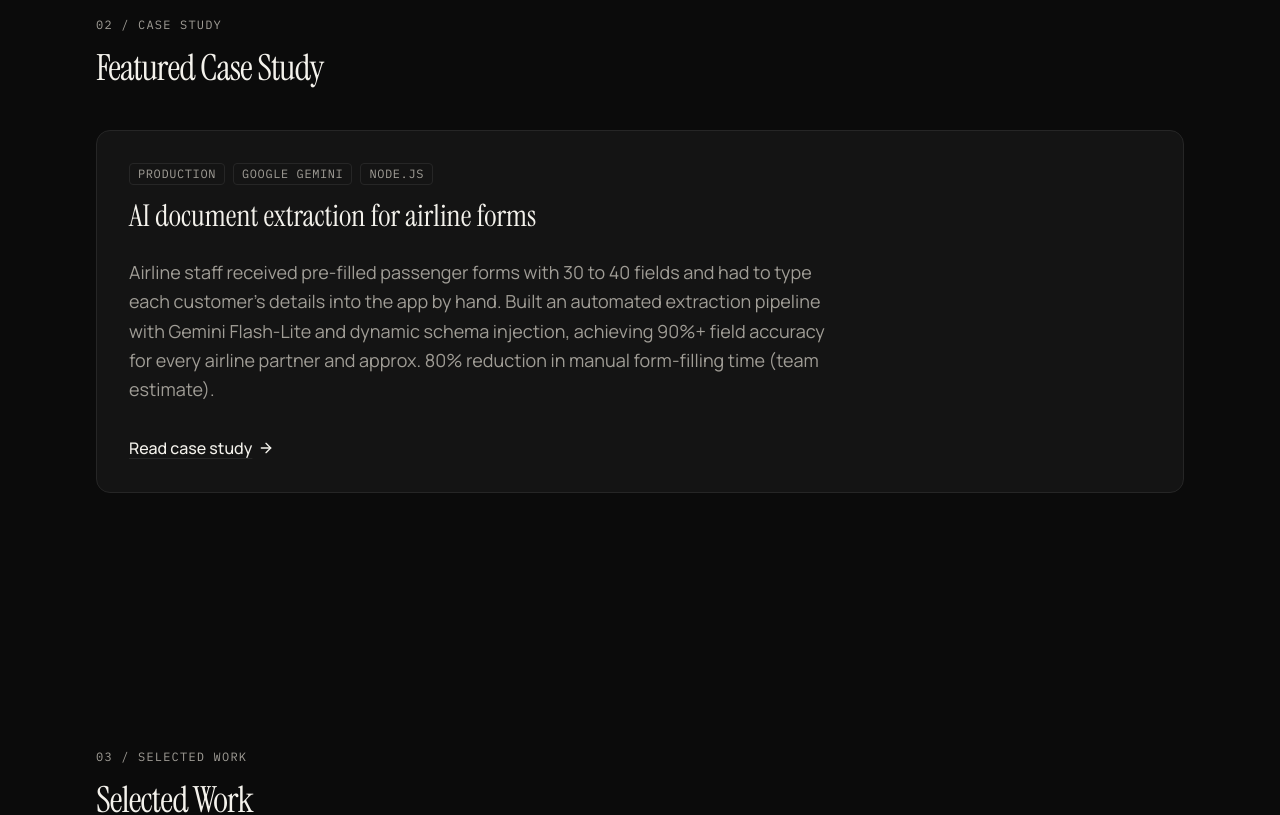
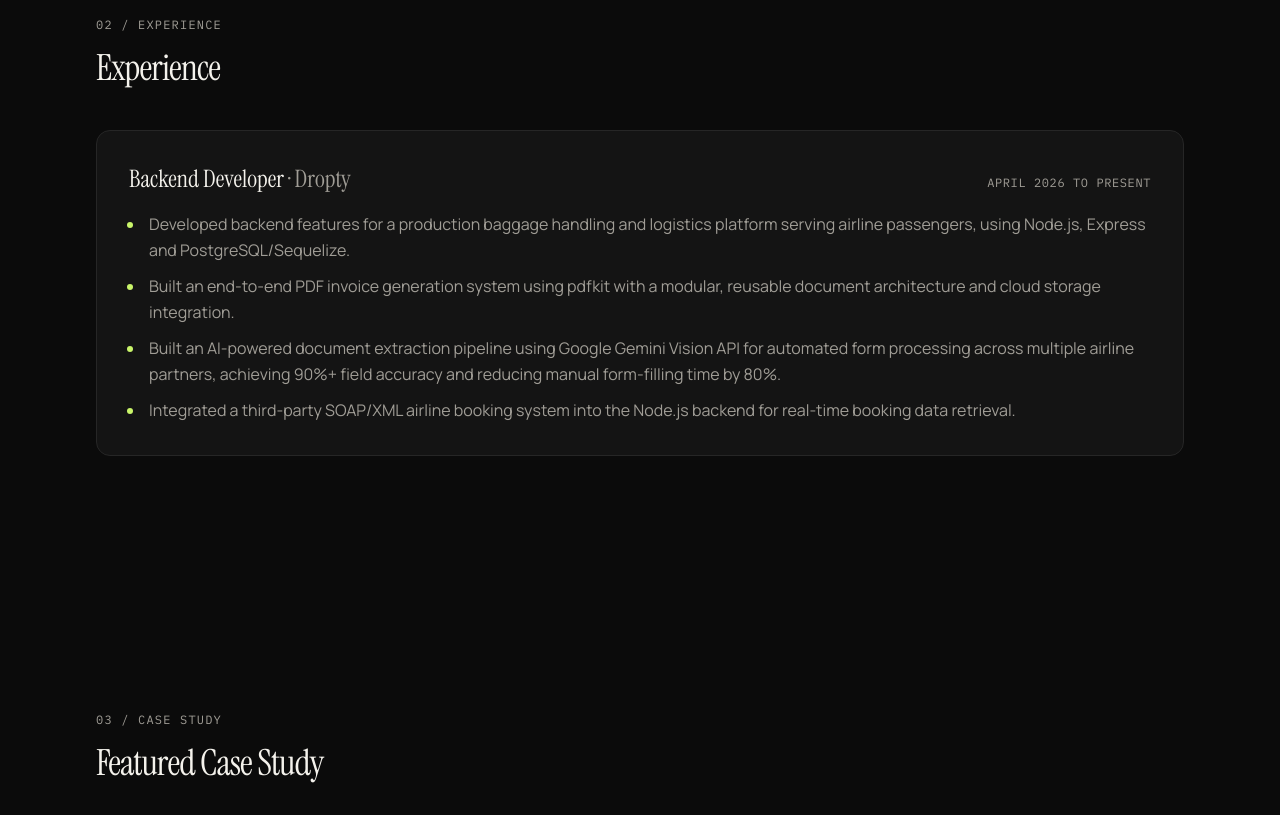
Before and after one commit to Devendra-singh-baghel/portfolio, a Next.js app: page / in a window 1280 px wide. Shown: the part 1300-2115 px from the top of the page. Built offline with nearby package versions, Linux system fonts and the light colour scheme; no server answers.

Commit message:
reorder sections, split Education, rename Work to Projects

```diff
--- a/app/page.tsx
+++ b/app/page.tsx
@@ -1,9 +1,10 @@
 import { Hero } from "@/components/sections/hero";
 import { About } from "@/components/sections/about";
+import { Experience } from "@/components/sections/experience";
 import { CaseStudyPreview } from "@/components/sections/case-study-preview";
+import { Skills } from "@/components/sections/skills";
 import { Projects } from "@/components/sections/projects";
-import { Skills } from "@/components/sections/skills";
-import { Experience } from "@/components/sections/experience";
+import { Education } from "@/components/sections/education";
 import { Contact } from "@/components/sections/contact";
 
 export default function Home() {
@@ -11,10 +12,11 @@ export default function Home() {
     <main id="main-content" className="flex flex-1 flex-col">
       <Hero />
       <About />
+      <Experience />
       <CaseStudyPreview />
+      <Skills />
       <Projects />
-      <Skills />
-      <Experience />
+      <Education />
       <Contact />
     </main>
   );
--- a/components/sections/case-study-preview.tsx
+++ b/components/sections/case-study-preview.tsx
@@ -12,7 +12,7 @@ export function CaseStudyPreview() {
       className="scroll-mt-24 py-16 sm:py-24 lg:py-32"
     >
       <div className="mx-auto flex max-w-6xl flex-col gap-10 px-4 sm:px-6 lg:px-8">
-        <SectionHeader label="02 / CASE STUDY" title="Featured Case Study" />
+        <SectionHeader label="03 / CASE STUDY" title="Featured Case Study" />
 
         <Card className="flex flex-col gap-6 p-6 sm:p-8">
           <div className="flex flex-col gap-3">
--- a/components/sections/contact.tsx
+++ b/components/sections/contact.tsx
@@ -13,7 +13,7 @@ export function Contact() {
     >
       <div className="mx-auto flex max-w-6xl flex-col gap-10 px-4 sm:px-6 lg:px-8">
         <SectionHeader
-          label="06 / CONTACT"
+          label="07 / CONTACT"
           title="Let's build something reliable."
         />
 
--- /dev/null
+++ b/components/sections/education.tsx
@@ -0,0 +1,43 @@
+import { SectionHeader } from "@/components/ui/section-header";
+import { Card } from "@/components/ui/card";
+import { education } from "@/data/experience";
+
+export function Education() {
+  return (
+    <section
+      id="education"
+      aria-label="Education and Training"
+      className="scroll-mt-24 py-16 sm:py-24 lg:py-32"
+    >
+      <div className="mx-auto flex max-w-6xl flex-col gap-10 px-4 sm:px-6 lg:px-8">
+        <SectionHeader
+          label="06 / EDUCATION"
+          title="Education & Training"
+        />
+
+        <div className="grid grid-cols-1 gap-4 sm:grid-cols-3">
+          {education.map((edu, idx) => (
+            <Card
+              key={idx}
+              className="flex flex-col justify-between gap-3 p-6"
+            >
+              <div className="flex flex-col gap-1">
+                <h3 className="text-base font-medium text-foreground">
+                  {edu.degree}
+                </h3>
+                <p className="text-sm text-muted-foreground">
+                  {edu.institution}
+                </p>
+              </div>
+              <div className="border-t border-border/50 pt-2">
+                <span className="font-mono text-xs uppercase tracking-wider text-muted-foreground">
+                  {edu.grade ? edu.grade : edu.period}
+                </span>
+              </div>
+            </Card>
+          ))}
+        </div>
+      </div>
+    </section>
+  );
+}
--- a/components/sections/experience.tsx
+++ b/components/sections/experience.tsx
@@ -1,25 +1,20 @@
 import { SectionHeader } from "@/components/ui/section-header";
 import { Card } from "@/components/ui/card";
-import { experiences, education } from "@/data/experience";
+import { experiences } from "@/data/experience";
 
 export function Experience() {
   return (
     <section
       id="experience"
-      aria-label="Experience and Education"
+      aria-label="Experience"
       className="scroll-mt-24 py-16 sm:py-24 lg:py-32"
     >
-      <div className="mx-auto flex max-w-6xl flex-col gap-16 px-4 sm:px-6 lg:px-8">
+      <div className="mx-auto flex max-w-6xl flex-col gap-10 px-4 sm:px-6 lg:px-8">
         <SectionHeader
-          label="05 / EXPERIENCE"
-          title="Experience & Education"
+          label="02 / EXPERIENCE"
+          title="Experience"
         />
 
-        {/* Work Experience */}
-        <div className="flex flex-col gap-6">
-          <h3 className="font-mono text-xs uppercase tracking-wider text-muted-foreground">
-            Work Experience
-          </h3>
         <div className="flex flex-col gap-6">
           {experiences.map((exp) => (
             <Card
@@ -27,12 +22,12 @@ export function Experience() {
               className="flex flex-col gap-4 p-6 sm:p-8"
             >
               <div className="flex flex-col justify-between gap-1 sm:flex-row sm:items-baseline">
-                  <h4 className="font-serif text-xl font-normal text-foreground sm:text-2xl">
+                <h3 className="font-serif text-xl font-normal text-foreground sm:text-2xl">
                   {exp.role}{" "}
                   <span className="text-muted-foreground">
                     · {exp.company}
                   </span>
-                  </h4>
+                </h3>
                 <span className="shrink-0 font-mono text-xs uppercase tracking-wider text-muted-foreground">
                   {exp.period}
                 </span>
@@ -48,36 +43,6 @@ export function Experience() {
           ))}
         </div>
       </div>
-
-        {/* Education & Training */}
-        <div className="flex flex-col gap-6">
-          <h3 className="font-mono text-xs uppercase tracking-wider text-muted-foreground">
-            Education & Training
-          </h3>
-          <div className="grid grid-cols-1 gap-4 sm:grid-cols-3">
-            {education.map((edu, idx) => (
-              <Card
-                key={idx}
-                className="flex flex-col justify-between gap-3 p-6"
-              >
-                <div className="flex flex-col gap-1">
-                  <h4 className="text-base font-medium text-foreground">
-                    {edu.degree}
-                  </h4>
-                  <p className="text-sm text-muted-foreground">
-                    {edu.institution}
-                  </p>
-                </div>
-                <div className="border-t border-border/50 pt-2">
-                  <span className="font-mono text-xs uppercase tracking-wider text-muted-foreground">
-                    {edu.grade ? edu.grade : edu.period}
-                  </span>
-                </div>
-              </Card>
-            ))}
-          </div>
-        </div>
-      </div>
     </section>
   );
 }
--- a/components/sections/hero.tsx
+++ b/components/sections/hero.tsx
@@ -36,7 +36,7 @@ export function Hero() {
 
         <div className="flex flex-wrap items-center gap-4 pt-2">
           <Button asChild className="h-10 px-5 text-sm sm:h-11 sm:px-6">
-            <a href="#work">Explore Projects</a>
+            <a href="#projects">Explore Projects</a>
           </Button>
           <Button
             asChild
--- a/components/sections/projects.tsx
+++ b/components/sections/projects.tsx
@@ -9,12 +9,12 @@ import { projects } from "@/data/projects";
 export function Projects() {
   return (
     <section
-      id="work"
-      aria-label="Selected Work"
+      id="projects"
+      aria-label="Projects"
       className="scroll-mt-24 py-16 sm:py-24 lg:py-32"
     >
       <div className="mx-auto flex max-w-6xl flex-col gap-12 px-4 sm:px-6 lg:px-8">
-        <SectionHeader label="03 / SELECTED WORK" title="Selected Work" />
+        <SectionHeader label="05 / PROJECTS" title="Projects" />
 
         <div className="grid grid-cols-1 gap-8 lg:grid-cols-2">
           {projects.map((project) => (
```
Lines whose indentation alone changed are shown as unchanged.
